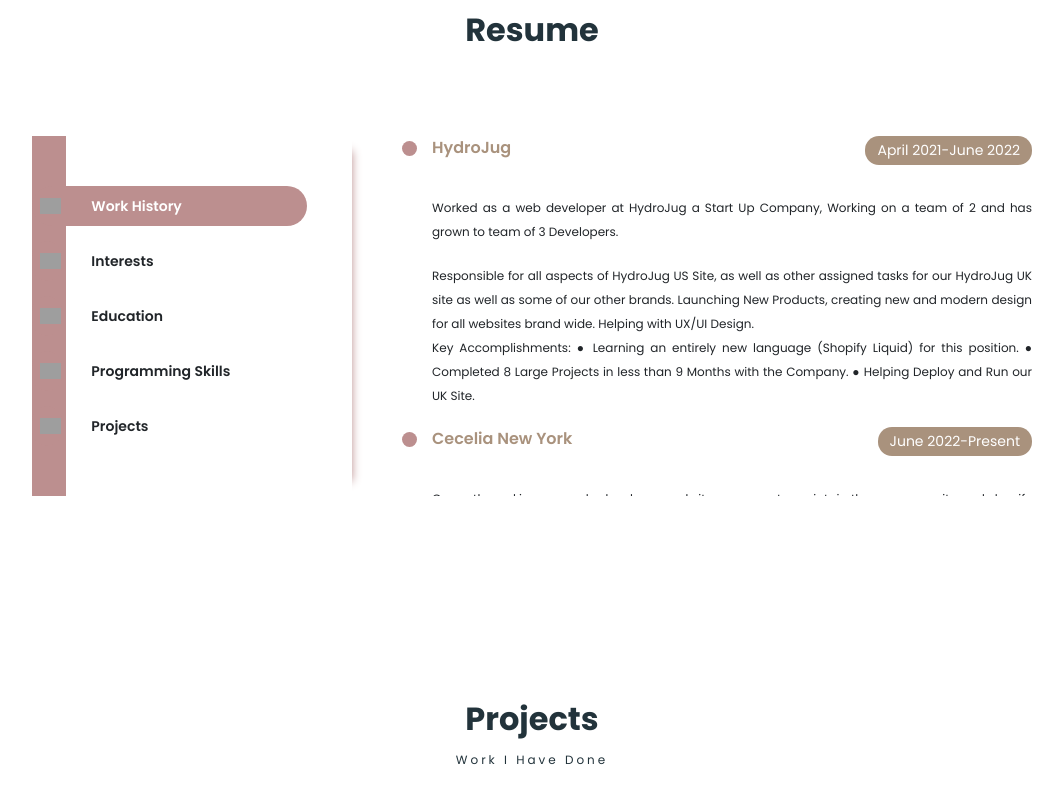
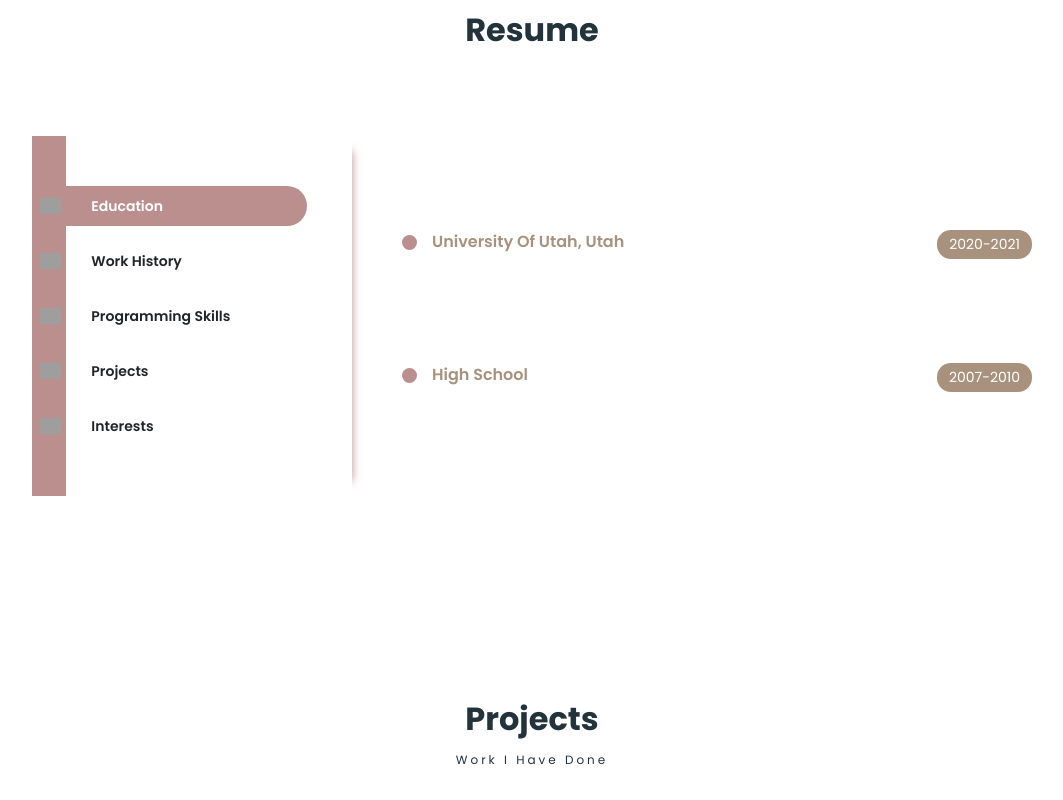
Before and after one commit to katers0259/Updated-Portfolio, a React (Create React App) app in the folder client/: page / in a window 1280 px wide. Shown: the part 1600-2400 px from the top of the page, without its empty margins (108-1171 px from the left). Built offline with nearby package versions, Linux system fonts and the light colour scheme; grey boxes are pictures that could not be loaded; a web font is replaced by a local one.

Commit message:
Update Resume.js

```diff
--- a/client/src/PortfolioContainer/Resume/Resume.js
+++ b/client/src/PortfolioContainer/Resume/Resume.js
@@ -44,12 +44,11 @@
 
   /* STATIC RESUME DATA FOR THE LABELS*/
   const resumeBullets = [
+    { label: "Education", logoSrc: "education.svg" },
     { label: "Work History", logoSrc: "work-history.svg" },
-    { label: "Interests", logoSrc: "interests.svg" },
-    { label: "Education", logoSrc: "education.svg" },
     { label: "Programming Skills", logoSrc: "programming-skills.svg" },
     { label: "Projects", logoSrc: "projects.svg" },
-
+    { label: "Interests", logoSrc: "interests.svg" },
   ];
 
   //here we have
@@ -72,11 +71,31 @@
     description:"Completed 8 Larger Scale Projects with HydroJug, in my first year with them. These Projects include, a Product Page, Collection Page, Home page, Landing Pages, Wholesale Portal,  ETC.",
     subheading:"Technologies Used: Shopify Liquid, React, HTML, CSS, Javasript"
 },
-
+{
+    title:"Pixi.Pics",
+    duration:{fromDate: "2020", toDate:"2020"},
+    description:"A Website were you can purchase digital copies of photos.",
+    subheading:"Technologies Used: TailwindCSS, React, HTML, CSS, Javasript, AWS, MongoDB"
+},
 
   ];
 
   const resumeDetails = [
+    <div className="resume-screen-container" key="education">
+            <ResumeHeading
+            heading={"University Of Utah, Utah"}
+            subheading={"Certificate of Coding Bootcamp Completion"}
+            fromDate={"2020"}
+            toDate={"2021"}
+            />
+             <ResumeHeading
+            heading={"High School"}
+            subheading={"WestLake High School"}
+            fromDate={"2007"}
+            toDate={"2010"}
+            />
+    </div>,
+
     /* WORK EXPERIENCE */
     <div className="resume-screen-container" key="work-experience">
       <div className="experience-container">
@@ -96,8 +115,8 @@
                 Responsible for all aspects of HydroJug US Site, as well as other assigned tasks for our
                 HydroJug UK site as well as some of our other brands. Launching New Products, creating new
                 and modern design for all websites brand wide. Helping with UX/UI Design.
-          <br/>
-
+                </span>
+                <span className='resume-description-text'>
                 Key Accomplishments:
                 ● Learning an entirely new language (Shopify Liquid) for this position.
                 ● Completed 8 Large Projects in less than 9 Months with the Company.
@@ -105,67 +124,9 @@
                 </span>
                 <br/>
                 </div>
-
-
-            <ResumeHeading
-    heading={"Cecelia New York"}
-    subheading={"Web Developer / Shopify Store Manager"}
-    fromDate={" June 2022"}
-    toDate={"Present"}
-    />
-    <div className='experience-description'>
-        <span className='resume-description-text'>
-            Currently working as a solo developer and site manager to maintain the company site and shopify backend.
-        </span>
-    </div>
-    <div className='experience-description'>
-        <span className='resume-description-text'>
-        Responsible for site maintence, speed, and updates including but not limited to Products (sku's, barcodes, images, descriptions, weights, metafieldss, varients, prices, sales, discounts )., Creating new custom sections, pages & features. Theme Updates. Product collection updates.
-        Thirdparty App Intergrations
-        Script/Pixels Intergrations
-        Facebook/Meta Ads and Google Ads Manager
-        Customer Service & Returns, Refuns, Exchanges
-        Collaboration With Team Members
-
-        </span>
-        <br/>
-        </div>
       </div>
     </div>,
- /* Interests */
- <div className="resume-screen-container" key="interests">
- <ResumeHeading
-    heading='Home Renovations'
-    description=" I love haveing a vision, and then making that vision become a reality. I have learned how to do so many new things from doing home rennovations ourselves."
-    />
-    <ResumeHeading
-    heading='Travel'
-    description=" I love going to new coutries and cities and getting to know more cultures."
-    />
-    <ResumeHeading
-    heading='Animals'
-    description=" I have a dream one day to run an animal sanctuary."
-    />
-</div>,
 
-
-
-
-    <div className="resume-screen-container" key="education">
-            <ResumeHeading
-            heading={"University Of Utah, Utah"}
-            subheading={"Certificate of Coding Bootcamp Completion"}
-            fromDate={"2020"}
-            toDate={"2021"}
-            />
-             <ResumeHeading
-            heading={"High School"}
-            subheading={"WestLake High School"}
-            fromDate={"2007"}
-            toDate={"2010"}
-            />
-            <br/>
-    </div>,
     /* PROGRAMMING SKILLS */
     <div
       className="resume-screen-container programming-skills-container"
@@ -199,12 +160,21 @@
       ))}
     </div>,
 
-
-
-
-
-
-
+    /* Interests */
+    <div className="resume-screen-container" key="interests">
+             <ResumeHeading
+                heading='Home Renovations'
+                description=" I love haveing a vision, and then making that vision become a reality. I have learned how to do so many new things from doing home rennovations ourselves."
+                />
+                <ResumeHeading
+                heading='Travel'
+                description=" I love going to new coutries and cities and getting to know more cultures."
+                />
+                <ResumeHeading
+                heading='Animals'
+                description=" I have a dream one day to run an animal sanctuary."
+                />
+    </div>,
   ];
 
   const handleCarousal = (index) => {
```
Lines whose indentation alone changed are shown as unchanged.
